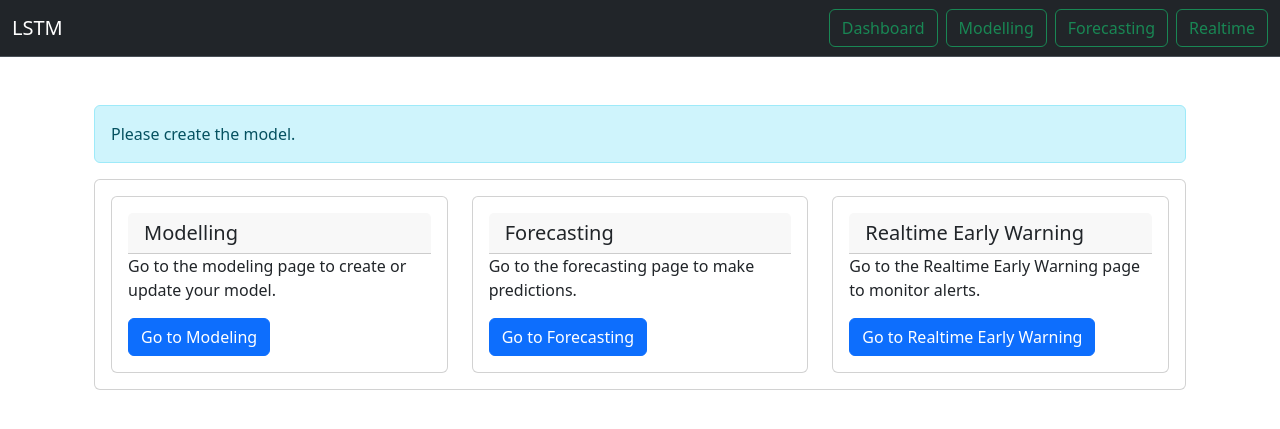
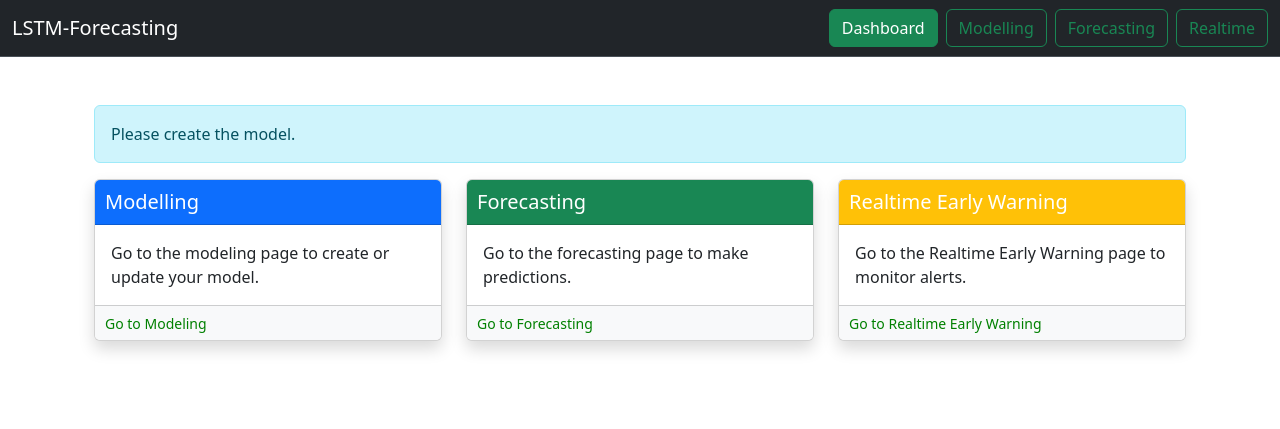
Before and after one commit to ArtEnginer/LSTM, a Flask app: page / in a window 1280 px wide. Shown: the top 429 px of the page. Run offline with Flask 3, Linux system fonts and the light colour scheme.

Commit message:
edit tampilan

```diff
--- a/FlaskApp/app.py
+++ b/FlaskApp/app.py
@@ -51,6 +51,7 @@ def build_and_train_model(X_train, y_train, X_val, y_val, input_shape, optimizer
 
 @app.route('/')
 def dashboard():
+    active = 'dashboard'
     model_path = 'model/model.h5'
     if os.path.exists(model_path):
         model_creation_time = os.path.getctime(model_path)
@@ -63,11 +64,12 @@ def dashboard():
     else:
         message = "Please create the model."
 
-    return render_template('dashboard.html', message=message)
+    return render_template('dashboard.html', active=active, message=message)
 
 @app.route('/modelling', methods=['GET', 'POST'])
 def modelling():
-    return render_template('modelling.html')
+    active = 'modelling'
+    return render_template('modelling.html', active=active)
 
 @app.route('/modelling_proses', methods=['POST'])
 def modelling_proses():
@@ -156,7 +158,8 @@ def model_history():
 
 @app.route('/forecasting')
 def forecasting():
-    return render_template('forecasting.html')
+    active = 'forecasting'
+    return render_template('forecasting.html', active=active)
 
 @app.route('/forecast', methods=['POST'])
 def forecast():
@@ -221,7 +224,8 @@ def forecast():
 
 @app.route('/realtime_forecast')
 def realtime_forecast():
-    return render_template('realtime_forecast.html')
+    active = 'realtime_forecast'
+    return render_template('realtime_forecast.html', active=active)
 
 @app.route('/realtime_predict', methods=['POST'])
 def realtime_predict():
--- a/FlaskApp/templates/base.html
+++ b/FlaskApp/templates/base.html
@@ -15,17 +15,21 @@
 <body>
     <nav class="navbar bg-dark border-bottom border-body" data-bs-theme="dark">
         <div class="container-fluid">
-            <a class="navbar-brand">LSTM</a>
+            <a class="navbar-brand">
+                LSTM-Forecasting
+            </a>
             <div class="d-flex ms-auto">
-                <a href="{{ url_for('dashboard') }}" class="btn btn-outline-success me-2">Dashboard</a>
-                <a href="{{ url_for('modelling') }}" class="btn btn-outline-success me-2">Modelling</a>
-                <a href="{{ url_for('forecasting') }}" class="btn btn-outline-success me-2">Forecasting</a>
-                <a href="{{ url_for('realtime_forecast') }}" class="btn btn-outline-success">Realtime</a>
+                <a href="{{ url_for('dashboard') }}"
+                    class="btn btn-outline-success me-2{{' active' if request.path == url_for('dashboard')}}">Dashboard</a>
+                <a href="{{ url_for('modelling') }}"
+                    class="btn btn-outline-success me-2 {{' active' if request.path == url_for('modelling')}}">Modelling</a>
+                <a href="{{ url_for('forecasting') }}"
+                    class="btn btn-outline-success me-2 {{' active' if request.path == url_for('forecasting')}}">Forecasting</a>
+                <a href="{{ url_for('realtime_forecast') }}"
+                    class="btn btn-outline-success {{' active' if request.path == url_for('realtime_forecast')}}">Realtime</a>
             </div>
         </div>
     </nav>
-
-
 
     <div class="container mt-3">
         {% block content %}{% endblock %}
--- a/FlaskApp/templates/dashboard.html
+++ b/FlaskApp/templates/dashboard.html
@@ -3,43 +3,84 @@
 {% block title %}Dashboard{% endblock %}
 
 {% block content %}
+
 <div class="container mt-5">
     <div class="alert alert-info">
         {{ message }}
         {% if "Model has been created" in message %}
-        <a href="{{ url_for('model_history') }}">View Model Training History</a>
+        <a href="{{ url_for('model_history') }}"><i>View Model Training History</i></a>
         {% endif %}
     </div>
-    <div class="card">
-        <div class="card-body row">
+    <div class="row">
         <div class="col-md-4">
-                <div class="card">
+            <div class="card shadow">
+                <h5 class="card-header bg-primary text-white">Modelling</h5>
                 <div class="card-body">
-                        <h5 class="card-header">Modelling</h5>
                     <p class="card-text">Go to the modeling page to create or update your model.</p>
-                        <a href="/modelling" class="btn btn-primary">Go to Modeling</a>
+                </div>
+                <div class="card-footer bg-light">
+                    <small class="text-muted text-center"><a href="/modelling" class="stretched-link">Go to
+                            Modeling</a></small>
                 </div>
             </div>
         </div>
         <div class="col-md-4">
-                <div class="card">
-                    <div class="card-body ">
-                        <h5 class="card-header">Forecasting</h5>
+            <div class="card shadow">
+                <h5 class="card-header bg-success text-white">Forecasting</h5>
+                <div class="card-body">
                     <p class="card-text">Go to the forecasting page to make predictions.</p>
-                        <a href="/forecasting" class="btn btn-primary">Go to Forecasting</a>
+                </div>
+                <div class="card-footer bg-light">
+                    <small class="text-muted text-center"><a href="/forecasting" class="stretched-link">Go to
+                            Forecasting</a></small>
                 </div>
             </div>
         </div>
         <div class="col-md-4">
-                <div class="card">
+            <div class="card shadow">
+                <h5 class="card-header bg-warning text-white">Realtime Early Warning</h5>
                 <div class="card-body">
-                        <h5 class="card-header">Realtime Early Warning</h5>
                     <p class="card-text">Go to the Realtime Early Warning page to monitor alerts.</p>
-                        <a href="" class="btn btn-primary">Go to Realtime Early Warning</a>
+                </div>
+                <div class="card-footer bg-light">
+                    <small class="text-muted text-center"><a href="/realtime" class="stretched-link">Go to Realtime
+                            Early Warning</a></small>
                 </div>
             </div>
         </div>
     </div>
 </div>
-</div>
+
+<style>
+    .card {
+        transition: transform 0.2s ease, box-shadow 0.2s ease;
+        margin-bottom: 20px;
+        /* Jarak antar kartu */
+    }
+
+    .card:hover {
+        transform: translateY(-5px);
+        /* Angkat kartu sedikit saat dihover */
+        box-shadow: 0 4px 8px rgba(0, 0, 0, 0.1);
+        /* Efek bayangan */
+    }
+
+    .card-header {
+        padding: 10px;
+        /* Padding untuk header kartu */
+    }
+
+    .card-footer {
+        padding: 5px 10px;
+        /* Padding untuk footer kartu */
+    }
+
+    .card-footer a {
+        color: green;
+        /* Warna teks */
+        text-decoration: none;
+        /* Hapus garis bawah */
+    }
+</style>
+
 {% endblock %}
```
Also changed, not shown: FlaskApp/templates/modelling.html (+18 -4 lines). Lines whose indentation alone changed are shown as unchanged.
